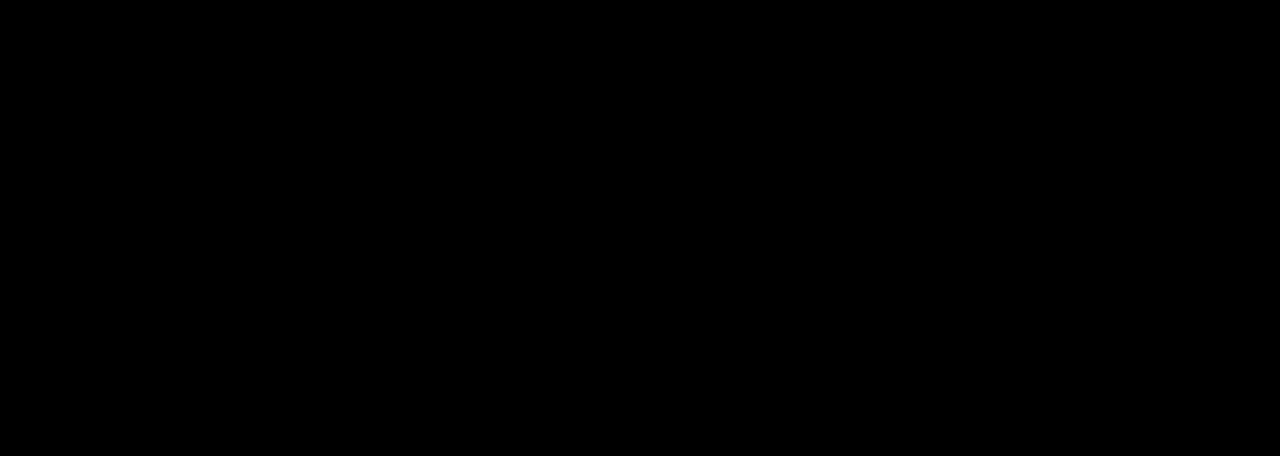
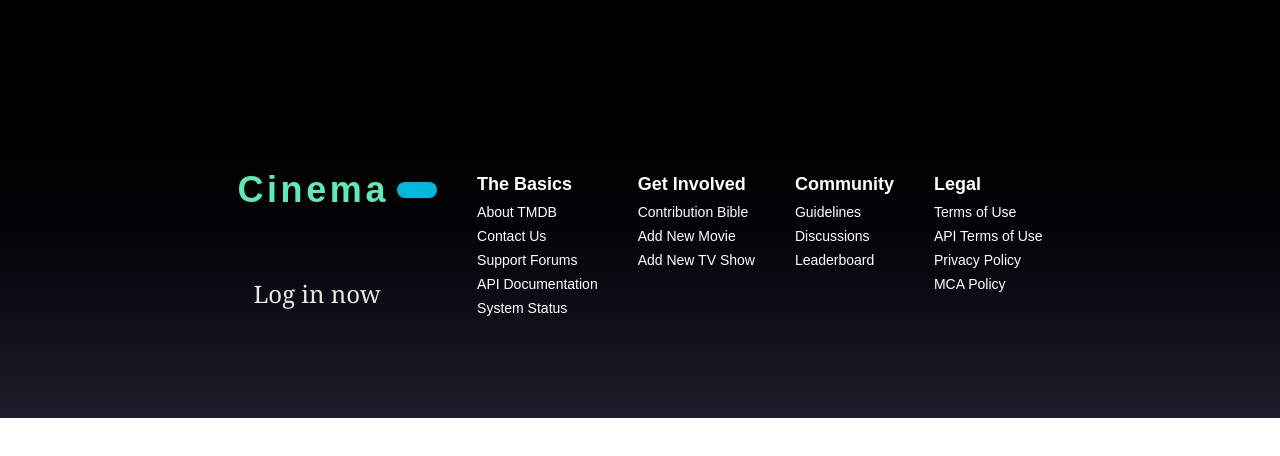
Before and after one commit to ThiagoACNascimento/movie_site_challenge, a Next.js app: page / in a window 1280 px wide. Shown: the part 1194-1650 px from the top of the page. After the commit the page ends 1612 px from the top, so only its background shows below. Built offline with nearby package versions, Linux system fonts and the light colour scheme; no server answers.

Commit message:
feat: add `Footer component` and integrate it into the `layout`

```diff
--- a/src/app/components/main_page/background/BackgroundRotator.tsx
+++ b/src/app/components/main_page/background/BackgroundRotator.tsx
@@ -93,7 +93,7 @@
       ) : (
         <div
           aria-hidden
-          className="absolute inset-0 bg-gradient-to-br from-stone-900 via-black to-stone-950"
+          className="absolute inset-0 bg-gradient-to-b from-stone-900 via-black to-stone-950"
         />
       )}
 
--- /dev/null
+++ b/src/app/components/main_page/footer/footer.tsx
@@ -0,0 +1,59 @@
+"use client";
+
+import FooterList from "@/app/ui/footerList";
+import Link from "next/link";
+
+export default function Footer() {
+  return (
+    <footer className="bg-gradient-to-b from-black to-[#1D1E2C] text-white">
+      <nav aria-label="Rodapé">
+        <ul className="flex flex-wrap mx-auto justify-center py-20 text-center *:flex *:flex-col *:items-start *:m-5">
+          <li className="grid grid-rows-2 gap-y-4 justify-between">
+            <Link href="/" className="flex items-center gap-2 group">
+              <h1 className="text-4xl font-extrabold tracking-widest text-emerald-300 capitalize">
+                Cinema
+              </h1>
+              <span className="h-4 w-10 rounded-full bg-cyan-500 transition-all duration-300 group-hover:w-12" />
+            </Link>
+
+            <Link
+              href="/"
+              className="opacity-90 hover:text-cyan-300 px-4 py-2 rounded-full hover:bg-[#184f74] text-2xl font-serif group transition-all duration-300"
+            >
+              <span className="block transition-all duration-300 group-hover:text-3xl">
+                Log in now
+              </span>
+            </Link>
+          </li>
+          <li className="grid grid-rows gap-1">
+            <h2 className="font-bold text-lg">The Basics</h2>
+            <FooterList name="About TMDB" path="#" />
+            <FooterList name="Contact Us" path="#" />
+            <FooterList name="Support Forums" path="#" />
+            <FooterList name="API Documentation" path="#" />
+            <FooterList name="System Status" path="#" />
+          </li>
+          <li className="grid grid-rows gap-1">
+            <h2 className="font-bold text-lg">Get Involved</h2>
+            <FooterList name="Contribution Bible" path="#" />
+            <FooterList name="Add New Movie" path="#" />
+            <FooterList name="Add New TV Show" path="#" />
+          </li>
+          <li className="grid grid-rows gap-1">
+            <h2 className="font-bold text-lg">Community</h2>
+            <FooterList name="Guidelines" path="#" />
+            <FooterList name="Discussions" path="#" />
+            <FooterList name="Leaderboard" path="#" />
+          </li>
+          <li className="grid grid-rows gap-1">
+            <h2 className="font-bold text-lg">Legal</h2>
+            <FooterList name="Terms of Use" path="#" />
+            <FooterList name="API Terms of Use" path="#" />
+            <FooterList name="Privacy Policy" path="#" />
+            <FooterList name="MCA Policy" path="#" />
+          </li>
+        </ul>
+      </nav>
+    </footer>
+  );
+}
--- a/src/app/components/main_page/header/nav-links-top.tsx
+++ b/src/app/components/main_page/header/nav-links-top.tsx
@@ -69,7 +69,7 @@
   // funcao que mostra os links_left e seus sublinks_left
   return (
     <nav className="hidden md:block">
-      <ul className="flex items-center gap-2 font-bold">
+      <ul className="flex items-center gap-2 font-bold ">
         {links_left.map((item) => {
           // para cada item no mapa de links_left
           return (
@@ -79,7 +79,7 @@
             >
               <button
                 type="button"
-                className="opacity-90 hover:text-cyan-300 p-3 rounded-full hover:bg-[#184f74]"
+                className="opacity-90 hover:text-cyan-300 p-3 rounded-full hover:bg-[#184f74] "
                 aria-haspopup="true"
                 aria-expanded="false"
               >
--- a/src/app/components/main_page/header/topnav.tsx
+++ b/src/app/components/main_page/header/topnav.tsx
@@ -15,6 +15,7 @@
               </h1>
               <span className="h-4 w-10 rounded-full bg-cyan-500 transition-all group-hover:w-12" />
             </Link>
+            <Navlinks_left />
           </div>
 
           {/* Parte da direita do header */}
--- a/src/app/layout.tsx
+++ b/src/app/layout.tsx
@@ -3,6 +3,7 @@
 import Topbar from "./components/main_page/header/topnav";
 import Sidebar from "./components/main_page/header/sidenav";
 import Hero from "./components/main_page/background/BackgroundRotator";
+import Footer from "./components/main_page/footer/footer";
 
 export const metadata: Metadata = {
   title: "Create Next App",
@@ -28,6 +29,8 @@
         </div>
 
         {children}
+
+        <Footer />
       </body>
     </html>
   );
--- a/src/app/page.tsx
+++ b/src/app/page.tsx
@@ -7,7 +7,7 @@
 
 export default function Home() {
   return (
-    <div className="bg-black min-h-screen h-600">
+    <div className="bg-black min-h-screen pb-20">
       {/*Fundo e mensagem inicial*/}
       <Hero />
       <main className="grid gap-25">
--- /dev/null
+++ b/src/app/ui/footerList.tsx
@@ -0,0 +1,17 @@
+"use client";
+
+import Link from "next/link";
+
+type FooterListProps = {
+  name: string;
+  path: string;
+};
+
+export default function FooterList({ name, path }: FooterListProps) {
+  return (
+    <Link href={path} className="text-sm group relative inline-block">
+      <span className="block">{name}</span>
+      <span className="absolute left-0 -bottom-0.5 h-0.5 w-0 bg-cyan-400 transition-all duration-300 group-hover:w-full"></span>
+    </Link>
+  );
+}
```
